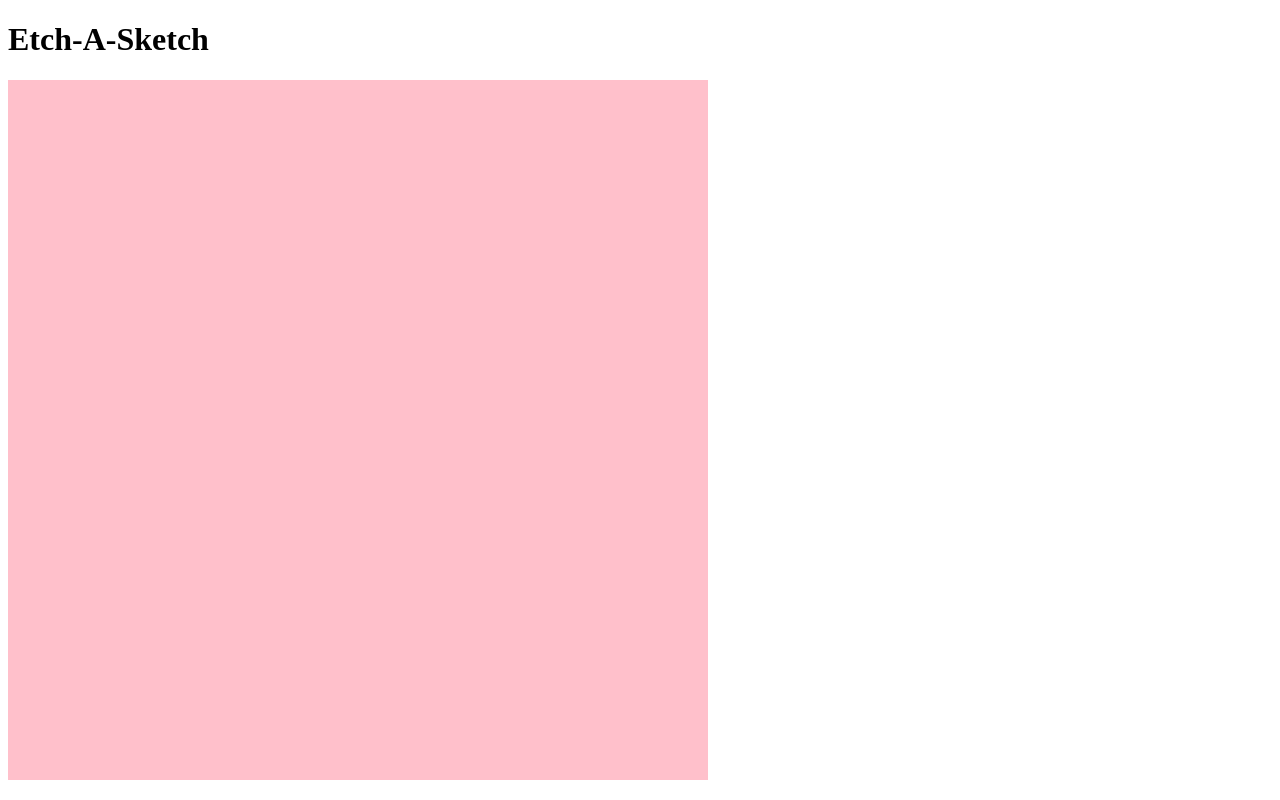
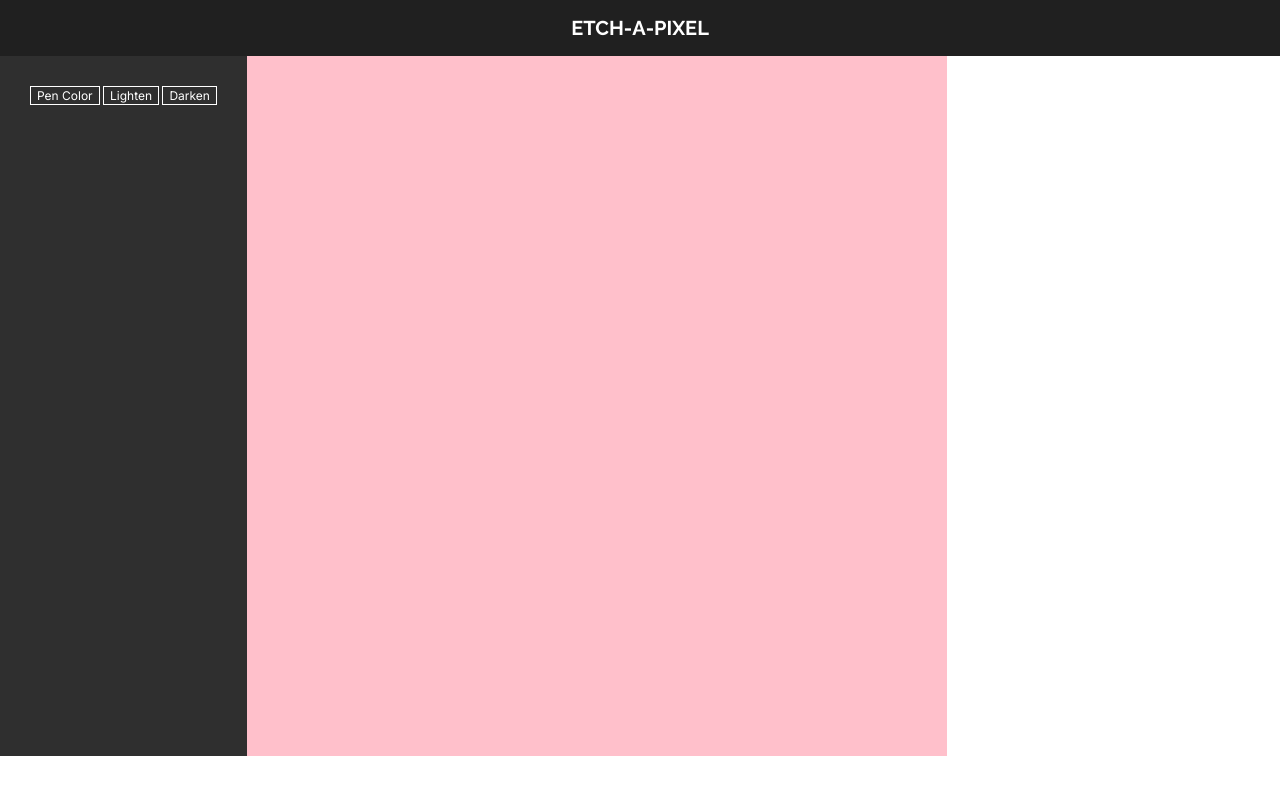
Before and after one commit to vbelmonte/etch-a-sketch, a plain HTML site: page index.html in a window 1280 px wide. Drawn offline with Linux system fonts and the light colour scheme.

Commit message:
Implement Header

```diff
--- a/index.html
+++ b/index.html
@@ -6,13 +6,23 @@
     <meta name="viewport" content="width=device-width, initial-scale=1.0">
     <title>Document</title>
     <link rel="stylesheet" href="styles.css">
+    <link rel="preconnect" href="https://fonts.googleapis.com">
+    <link rel="preconnect" href="https://fonts.gstatic.com" crossorigin>
+    <link href="https://fonts.googleapis.com/css2?family=Inter:wght@400;700&family=Raleway:wght@700&display=swap" rel="stylesheet">
 </head>
 
     <body>
         <header>
-            <h1>Etch-A-Sketch</h1>
+            <h1>Etch-A-Pixel</h1>
         </header>
         <main>
+            <div class="tools">
+                <div class="pen-tools">
+                    <button>Pen Color</button>
+                    <button>Lighten</button>
+                    <button>Darken</button>
+                </div>
+            </div>
             <div id="sketch-area">
             </div>
         </main>
--- a/styles.css
+++ b/styles.css
@@ -1,3 +1,41 @@
+* {
+    color: white;
+    font-family: "Inter", "Arial", sans-serif;
+    font-size: 12px;
+}
+
+body {
+    margin: 0;
+}
+
+header {
+    background-color: #202020;
+    text-align: center;
+    padding: 16px 0px;
+}
+
+h1 {
+    font-family: "Raleway", "Arial", sans-serif;
+    font-weight: 700;
+    font-size: 20px;
+    text-transform: uppercase;
+    margin: 0;
+}
+
+button {
+    border: solid white 1px;
+    background-color: transparent;
+}
+
+main {
+    display: flex;
+}
+
+.tools {
+    background-color: #2F2F2F;
+    padding: 30px;
+}
+
 #sketch-area {
     display: grid;
     grid-gap: 1px;
```
